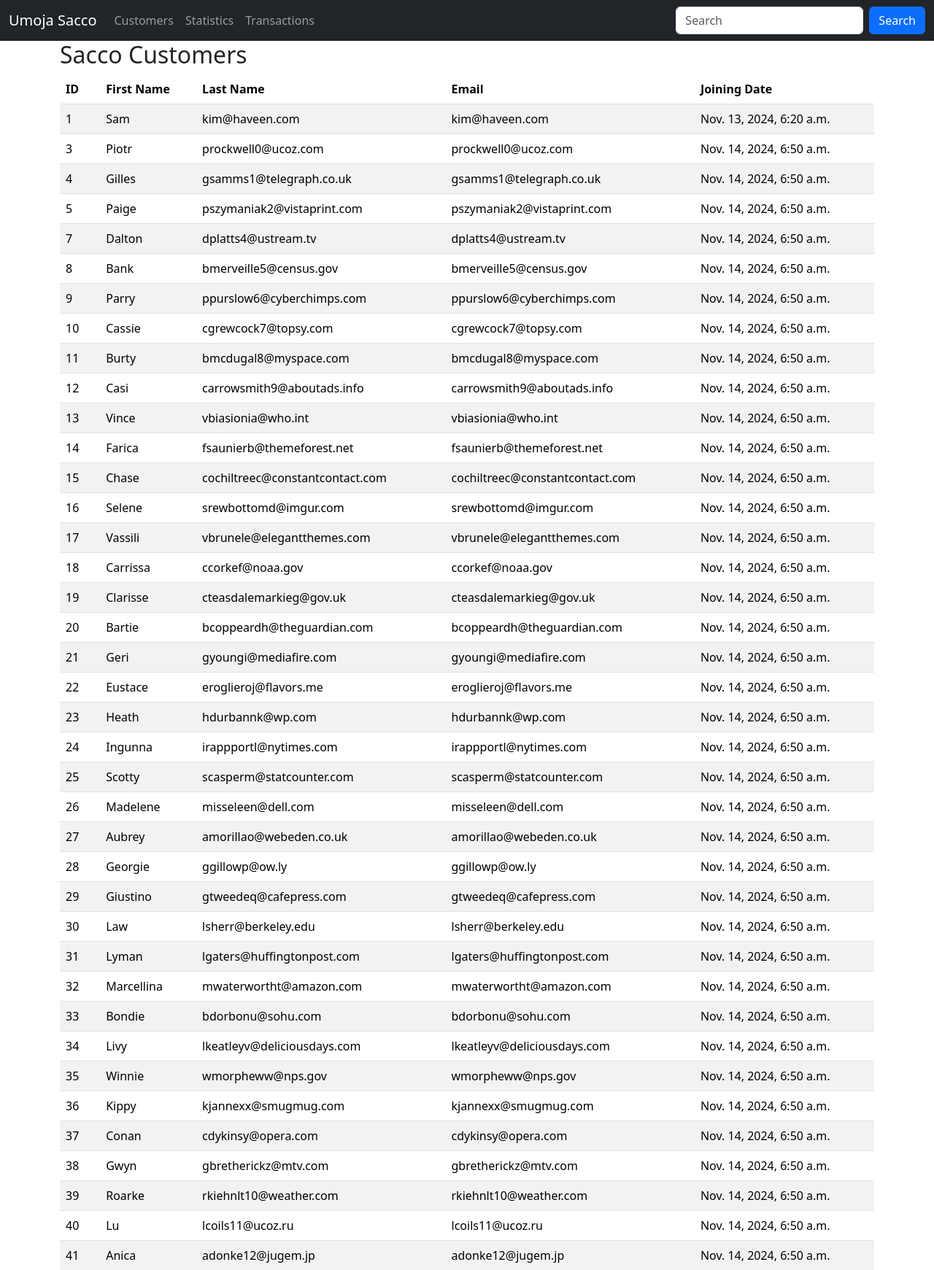
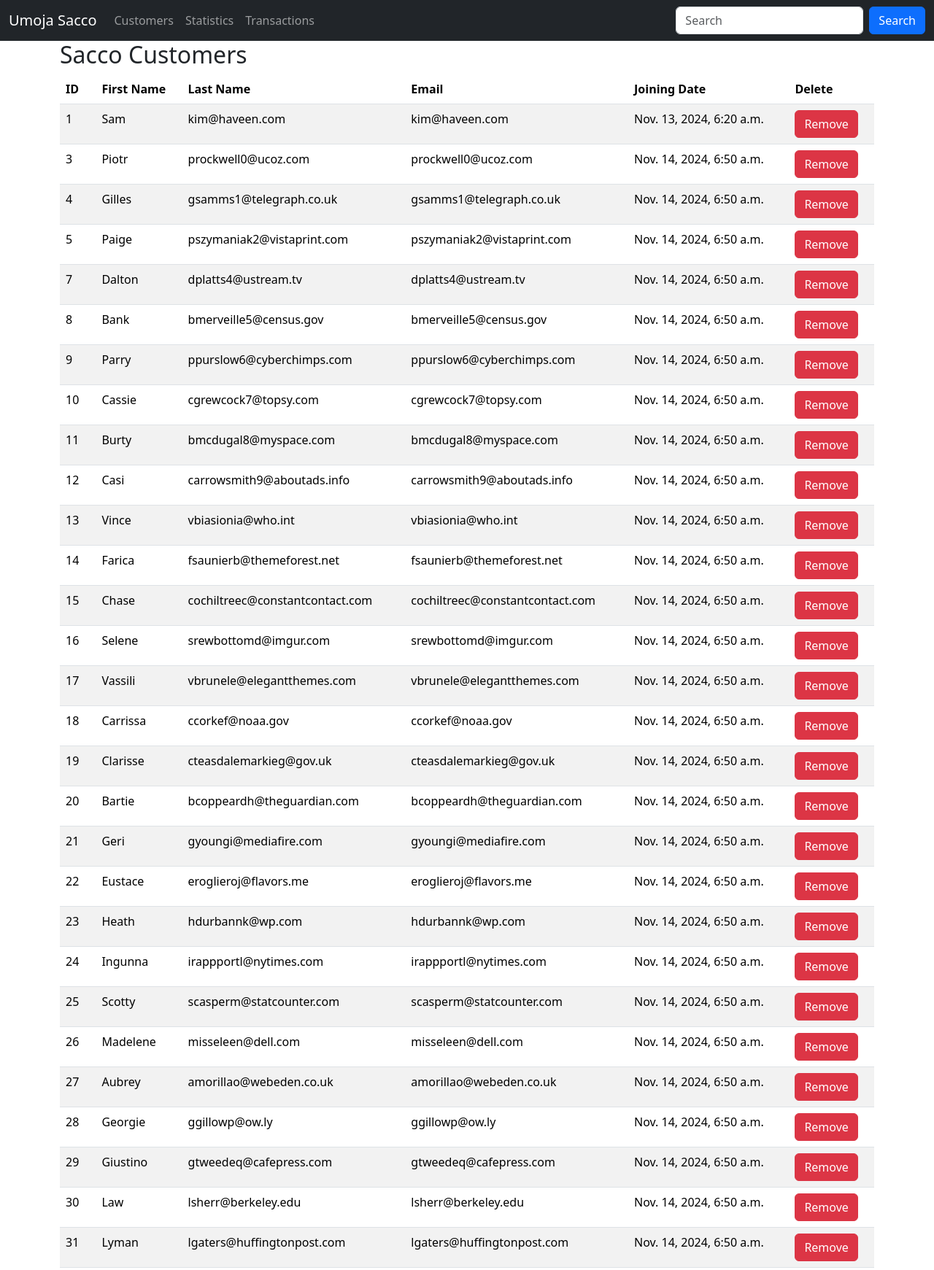
Before and after one commit to erickgathinji/django-database, a Django app: page / in a window 1280 px wide. Shown: the top 1741 px of the page at 73% size. Run offline with Django 5.2, Linux system fonts and the light colour scheme; data comes from the database, SQL or seed files in the repository; both versions use the stored data as it was after the commit.

Commit message:
delete data

```diff
--- a/project_database/urls.py
+++ b/project_database/urls.py
@@ -24,5 +24,7 @@ urlpatterns = [
     path('', views.customers, name='customers'), #add /customers on host url in browser if you specified 'test'
 
 
+    path('customers/delete/<int:customer_id>', views.delete_customer, name='delete_customer'), #this is the delete button
+
     path('admin/', admin.site.urls),
 ]
--- a/sacco/management/commands/populate.py
+++ b/sacco/management/commands/populate.py
@@ -110,6 +110,10 @@ class Command(BaseCommand):
             customer = Customer(**c)
             customer.save()
 
-        self.stdout.write(
+        self.stdout.write( #should be outside the loop-- on same line as for
             self.style.SUCCESS('Successfully populated customers')
         )
+
+        print("Populated customers") #Alternative to above...
+
+# python manage.py populate
--- a/sacco/views.py
+++ b/sacco/views.py
@@ -1,5 +1,5 @@
 from django.http import HttpResponse
-from django.shortcuts import render
+from django.shortcuts import render, redirect
 
 from sacco.models import Customer, Deposit
 
@@ -33,3 +33,9 @@ def test(request):
 def customers(request):
     data = Customer.objects.all() # select * from customers
     return render(request, "customers.html", {"customers": data})
+
+
+def delete_customer(request, customer_id):
+    customer= Customer.objects.get(id=customer_id) # select * from customers where id = ?
+    customer.delete() #delete from customers where id = ?
+    return redirect('customers') #this redirect needs the exact name in urls page. ie name=customers
--- a/templates/customers.html
+++ b/templates/customers.html
@@ -17,6 +17,7 @@
                 <th>Last Name</th>
                 <th>Email</th>
                 <th>Joining Date</th>
+                <th>Delete</th>
             </tr>
             </thead>
 
@@ -29,6 +30,9 @@
                     <td>{{ customer.email }}</td>
                     <td>{{ customer.email }}</td>
                     <td>{{ customer.created_at }}</td>
+                    <td>
+                        <a class="btn btn-danger" href="{% url 'delete_customer' customer.id %}">Remove</a>
+                    </td>
                 </tr>
             {% empty %}
                 <p>No customers in the sacco</p>
```
Also changed, not shown: db.sqlite3.
